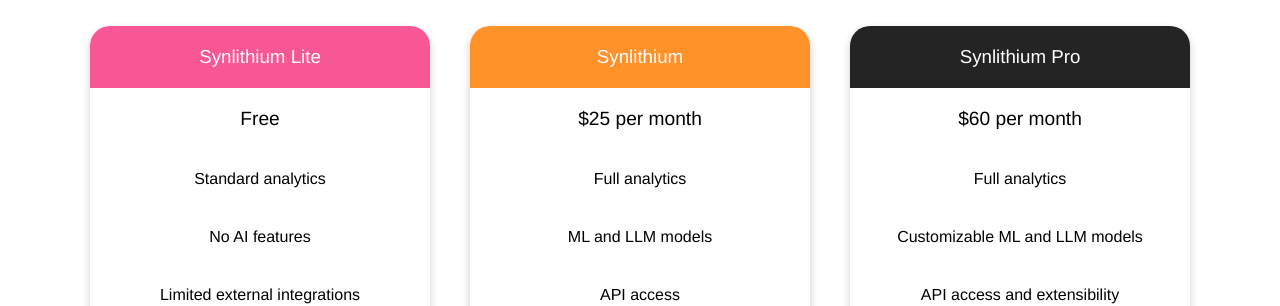
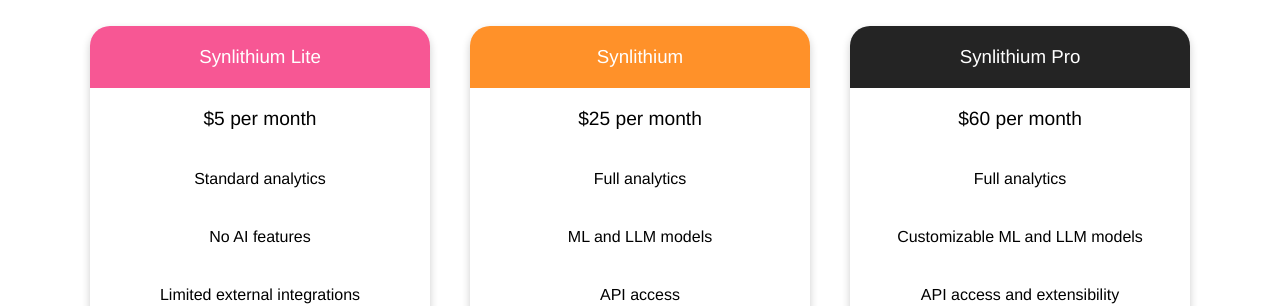
Before and after one commit to derpyjim/PRSyn, a Jekyll site: the page built from pricing.html, in a window 1280 px wide. Shown: the part 279-585 px from the top of the page. Built offline with Jekyll 4.4.1, drawn with Linux system fonts in a browser that asks for light colours.

Commit message:
Update pricing.html

```diff
--- a/pricing.html
+++ b/pricing.html
@@ -5,7 +5,7 @@ pricing_table:
   - name: Synlithium Lite
     color: "#f75794"
     features:
-      - text: Free
+      - text: $5 per month
         highlight: true
       - text: Standard analytics
         highlight: false
```
